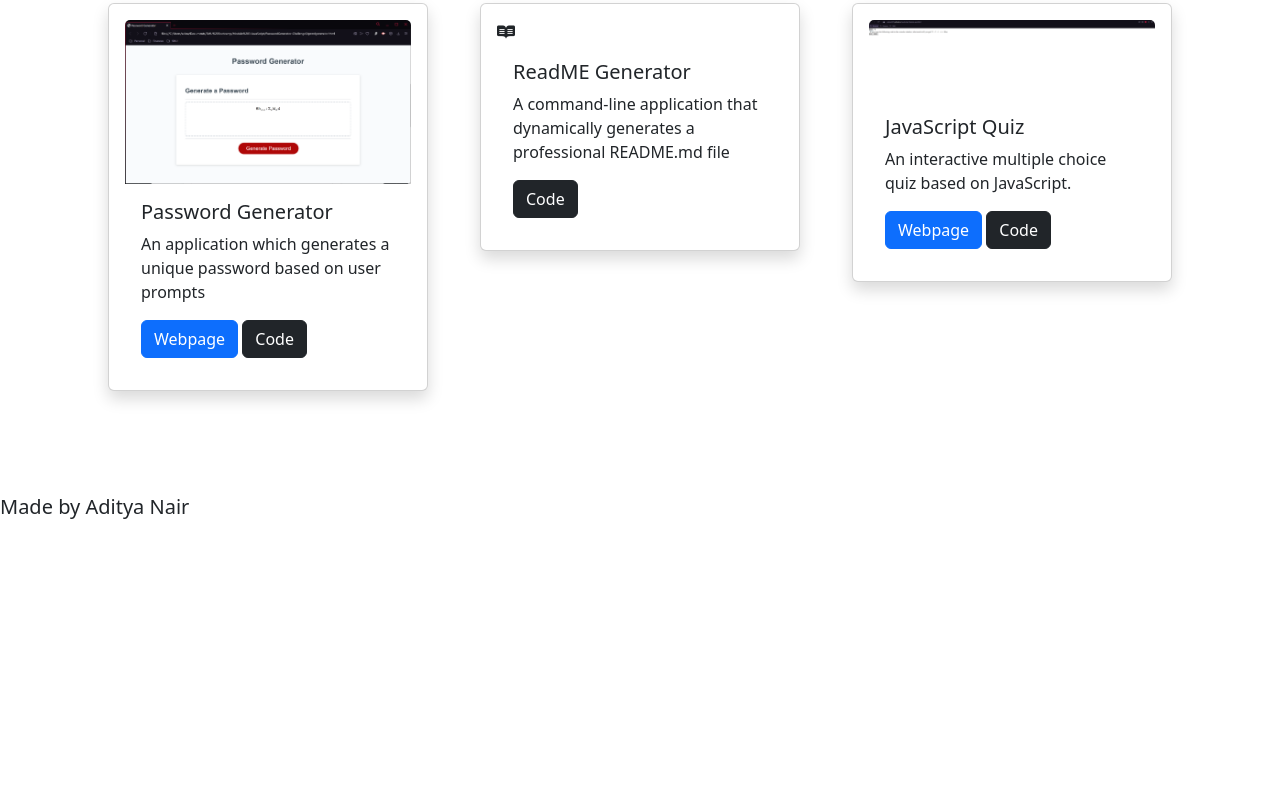
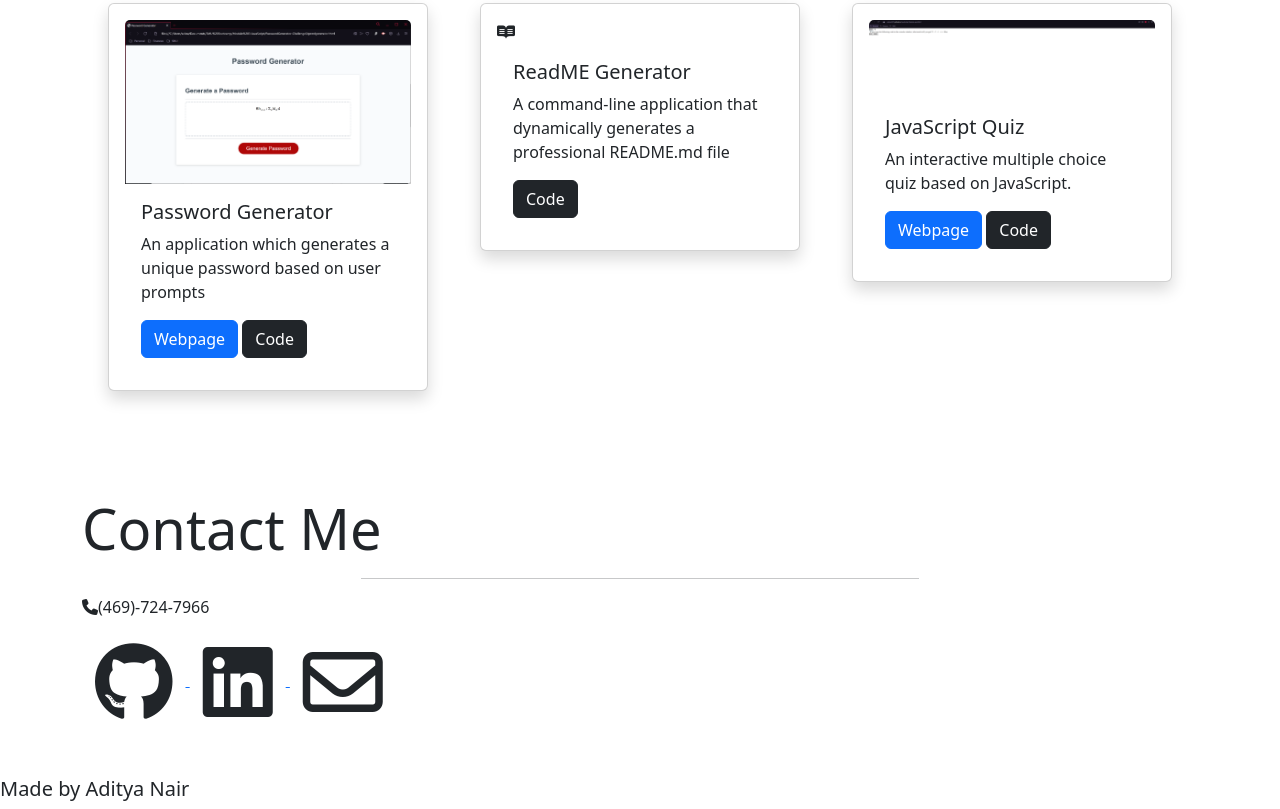
Before and after one commit to adinair007/Portfolio_v2.0, a plain HTML site: page index.html in a window 1280 px wide. Shown: the part 987-1796 px from the top of the page. Before the commit the page ends 1514 px from the top, so only its background shows below. Drawn offline with nearby package versions, Linux system fonts and the light colour scheme.

Commit message:
Added contact-me section

```diff
--- a/index.html
+++ b/index.html
@@ -140,7 +140,8 @@
                 <div class="card-body">
                   <h5 class="card-title">Workday Scheduler</h5>
                   <p class="card-text">
-                    An application which allows the user to schedule their work day activities
+                    An application which allows the user to schedule their work
+                    day activities
                   </p>
                   <a
                     href="https://adinair007.github.io/Work-Day_Scheduler/"
@@ -166,7 +167,8 @@
                 <div class="card-body">
                   <h5 class="card-title">Password Generator</h5>
                   <p class="card-text">
-                    An application which generates a unique password based on user prompts
+                    An application which generates a unique password based on
+                    user prompts
                   </p>
                   <a
                     href="https://adinair007.github.io/PasswordGenerator-Challenge3/pswdgenerator.html"
@@ -182,17 +184,20 @@
               </div>
             </div>
 
-             <!-- card 5 -->
-             <div class="col-lg-4 col-md-6 col-12 pb-2">
+            <!-- card 5 -->
+            <div class="col-lg-4 col-md-6 col-12 pb-2">
               <div
                 class="card mx-auto shadow p-3 mb-5 bg-white rounded hidden"
                 style="width: 20rem"
               >
-              <div class="card-img-top"><i class="fa-brands fa-readme"></i></div>
+                <div class="card-img-top">
+                  <i class="fa-brands fa-readme"></i>
+                </div>
                 <div class="card-body">
                   <h5 class="card-title">ReadME Generator</h5>
                   <p class="card-text">
-                    A command-line application that dynamically generates a professional README.md file
+                    A command-line application that dynamically generates a
+                    professional README.md file
                   </p>
                   <a
                     href="https://github.com/adinair007/README_Generator"
@@ -209,7 +214,7 @@
                 class="card mx-auto shadow p-3 mb-5 bg-white rounded hidden"
                 style="width: 20rem"
               >
-              <img src="./assets/images/JS QUIZ.png" class="card-img-top" />
+                <img src="./assets/images/JS QUIZ.png" class="card-img-top" />
                 <div class="card-body">
                   <h5 class="card-title">JavaScript Quiz</h5>
                   <p class="card-text">
@@ -218,7 +223,8 @@
                   <a
                     href="https://adinair007.github.io/JavaScript-Quiz/js_quiz.html"
                     class="btn btn-primary"
-                    >Webpage</a>
+                    >Webpage</a
+                  >
                   <a
                     href="https://github.com/adinair007/JavaScript-Quiz"
                     class="btn btn-dark"
@@ -227,8 +233,28 @@
                 </div>
               </div>
             </div>
+            <!-- future cards here -->
+          </div>
+        </div>
+      </section>
 
-          </div>
+      <section id="contact-me" class="contact-me hidden container mt-3 mb-5">
+        <div class="post-heading text center">
+          <h3 class="display-4 font-weight-bold">Contact Me</h3>
+          <hr class="w-50 mx-auto pb-0.9" />
+          <p><i class="fa-solid fa-phone"></i>(469)-724-7966</p>
+          <span class="icons">
+            <a href="https://github.com/adinair007">
+              <i class="fab fa-github btn fa-5x"></i>
+            </a>
+            <a href="https://www.linkedin.com/in/adityanair09/">
+              <i class="fab fa-linkedin btn fa-5x"></i>
+            </a>
+
+            <a href="mailto:adinair.in@outlook.com">
+              <i class="far fa-envelope btn fa-5x"></i>
+            </a>
+          </span>
         </div>
       </section>
     </main>
```
